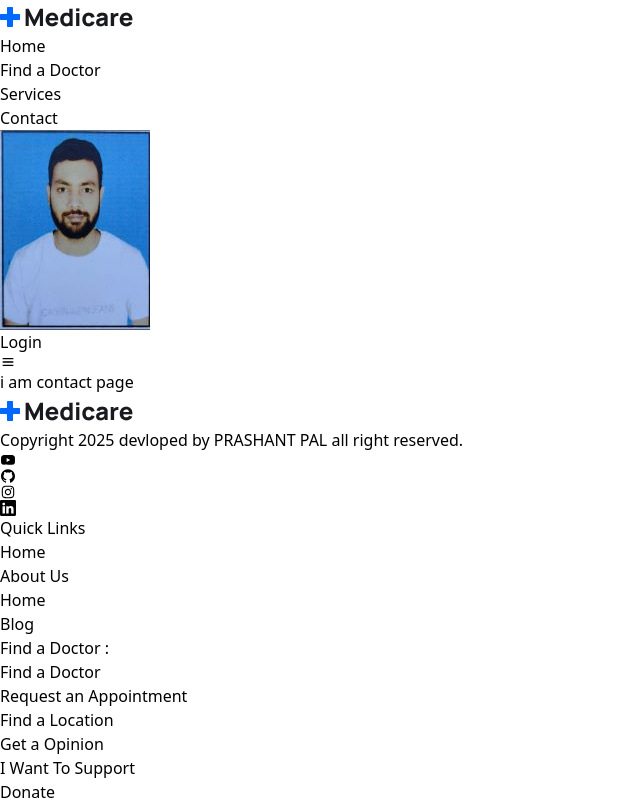
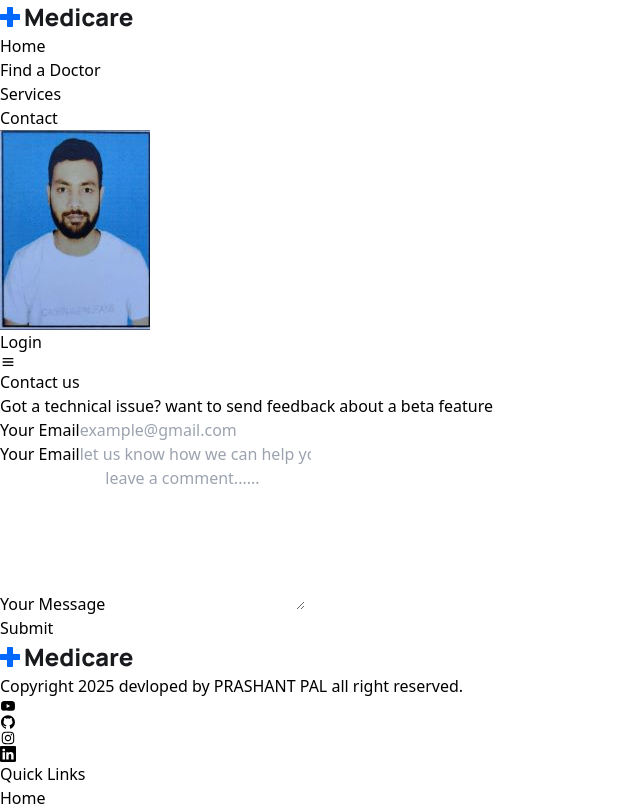
Before and after one commit to Prashantpal123/Medicare, a React (Vite) app in the folder frontend/: page /contact in a window 1280 px wide. Shown: the top 806 px of the page, without its empty margins (0-640 px from the left). Built offline with nearby package versions, Linux system fonts and the light colour scheme.

Commit message:
feat/Contact done

```diff
--- a/frontend/src/index.css
+++ b/frontend/src/index.css
@@ -12,6 +12,18 @@
         @apply bg-[url('./assets/hero-bg.png')] bg-no-repeat bg-center bg-cover w-full
     }
 
+    .form_label{
+       @apply font-semibold text-[16px] leading-7 mb-2
+
+
+    }
+    .form_input{
+        @apply w-full px-4 py-3 border-solid border-[#0066ff61]
+        focus:outline-none focus:border-sky-600 text-[16px] leading-7
+        text-slate-900 placeholder:text-gray-600
+        cursor-pointer rounded-md
+    }
+
 
 
 }
--- a/frontend/src/pages/Contact.jsx
+++ b/frontend/src/pages/Contact.jsx
@@ -2,9 +2,52 @@
 
 const Contact = () => {
   return (
-    <div>
-      i am contact page
+  <section>
+    <div className='px-4 mx-auto max-w-screen-md '>
+      <h2 className='text-center'>Contact us
+
+
+      </h2>
+      <p className='mb-8 lg:mb-16 font-light text-center text-gray-600'>
+        Got a technical issue? want to send feedback about a beta feature
+
+
+      </p>
+      <form action="#" className='space-y-8'>
+      <div>
+          <label htmlFor="email" className='form_label'>
+            Your Email
+          </label>
+          <input type="email" id='email' placeholder='example@gmail.com'
+          className='form_input mt-1 border'/>
+        </div>
+
+        <div>
+          <label htmlFor="subject" className='form_label'>
+            Your Email
+          </label>
+          <input type="text" id='subject' placeholder='let us know how we can help you'
+          className='form_input mt-1 border'/>
+        </div>
+
+
+        <div className='sm:col-span-2'>
+          <label htmlFor="message" className='form_label'>
+            Your Message
+          </label>
+          <textarea type="text" id='message' placeholder='leave a comment......'
+          rows="6"
+          className='form_input mt-1 border'/>
+        </div>
+        <div className='flex justify-center md:mt-8'>
+                <button className='bg-red-600 hover:bg-red-700 text-white text-[20px] py-1 md:text-[25px] md:px-40
+          px-32 rounded-[10px] font-[600]'>Submit</button>
+              </div>
+
+      </form>
+
     </div>
+  </section>
   )
 }
 
```
